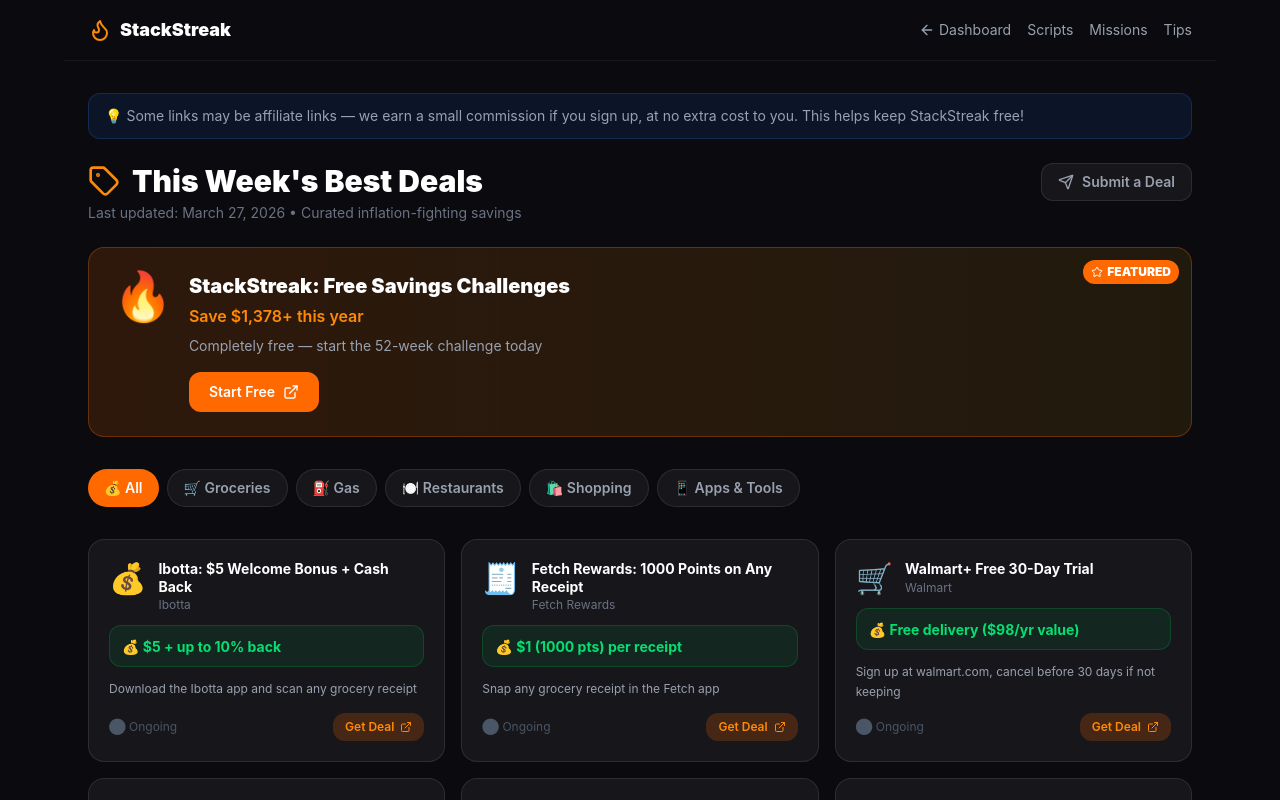
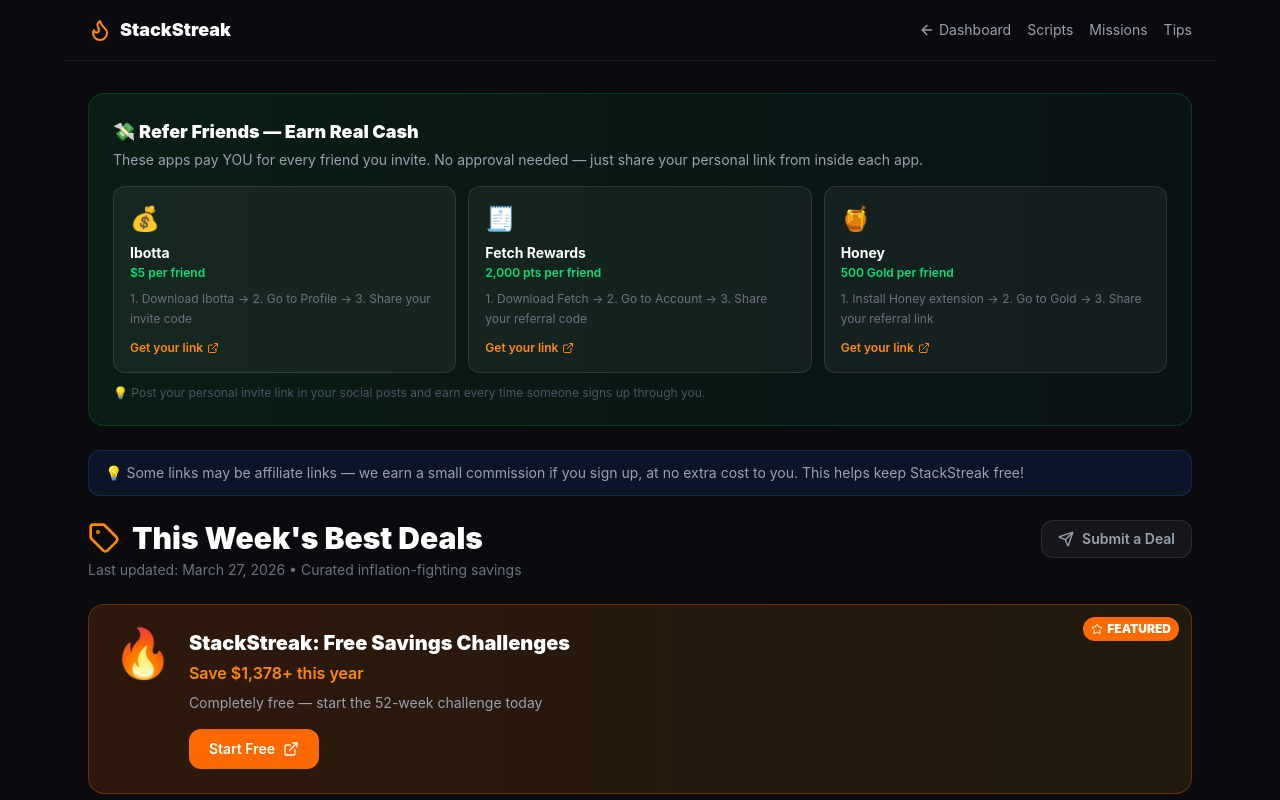
Before and after one commit to Sumesh67/stackstreak, a Next.js app: page /deals in a window 1280 px wide. Shown: the top 800 px of the page. Built offline with nearby package versions, Linux system fonts and the light colour scheme.

Commit message:
Update Deals page: Refer & Earn section, personal referral link instructions for Ibotta/Fetch/Honey

```diff
--- a/src/app/deals/page.tsx
+++ b/src/app/deals/page.tsx
@@ -26,19 +26,19 @@
     title: "Ibotta: $5 Welcome Bonus + Cash Back",
     store: "Ibotta",
     emoji: "💰",
-    savings: "$5 + up to 10% back",
-    howToGet: "Download the Ibotta app and scan any grocery receipt",
+    savings: "$5 welcome + up to 10% back",
+    howToGet: "Download Ibotta → sign up → scan your first grocery receipt. Share YOUR invite link from the app and earn $5 for every friend who joins.",
     expires: "Ongoing",
-    url: "https://ibotta.com/register?invite=stackstreak",
+    url: "https://ibotta.com",
     category: "Groceries",
   },
   {
     id: "fetch",
-    title: "Fetch Rewards: 1000 Points on Any Receipt",
+    title: "Fetch Rewards: Earn on Every Receipt",
     store: "Fetch Rewards",
     emoji: "🧾",
-    savings: "$1 (1000 pts) per receipt",
-    howToGet: "Snap any grocery receipt in the Fetch app",
+    savings: "Points on every receipt",
+    howToGet: "Download Fetch → snap any receipt → earn points. Share YOUR referral code from the app — both you and your friend get bonus points.",
     expires: "Ongoing",
     url: "https://fetch.com",
     category: "Groceries",
@@ -377,6 +377,33 @@
       </nav>
 
       <div className="max-w-6xl mx-auto px-6 py-8">
+        {/* Refer & Earn Section */}
+        <div className="bg-gradient-to-r from-green-500/10 to-emerald-500/5 border border-green-500/20 rounded-2xl p-6 mb-6">
+          <h2 className="font-black text-lg mb-1 flex items-center gap-2">
+            💸 Refer Friends — Earn Real Cash
+          </h2>
+          <p className="text-gray-400 text-sm mb-4">These apps pay YOU for every friend you invite. No approval needed — just share your personal link from inside each app.</p>
+          <div className="grid sm:grid-cols-3 gap-3">
+            {[
+              { emoji: "💰", app: "Ibotta", earn: "$5 per friend", steps: "1. Download Ibotta → 2. Go to Profile → 3. Share your invite code", url: "https://ibotta.com" },
+              { emoji: "🧾", app: "Fetch Rewards", earn: "2,000 pts per friend", steps: "1. Download Fetch → 2. Go to Account → 3. Share your referral code", url: "https://fetch.com" },
+              { emoji: "🍯", app: "Honey", earn: "500 Gold per friend", steps: "1. Install Honey extension → 2. Go to Gold → 3. Share your referral link", url: "https://joinhoney.com" },
+            ].map((item) => (
+              <div key={item.app} className="bg-white/5 border border-white/10 rounded-xl p-4">
+                <div className="text-2xl mb-2">{item.emoji}</div>
+                <div className="font-bold text-sm">{item.app}</div>
+                <div className="text-green-400 font-semibold text-xs mt-0.5 mb-2">{item.earn}</div>
+                <p className="text-gray-500 text-xs leading-relaxed mb-3">{item.steps}</p>
+                <a href={item.url} target="_blank" rel="noopener noreferrer"
+                  className="text-xs text-orange-400 hover:text-orange-300 font-semibold flex items-center gap-1">
+                  Get your link <ExternalLink className="w-3 h-3" />
+                </a>
+              </div>
+            ))}
+          </div>
+          <p className="text-gray-600 text-xs mt-3">💡 Post your personal invite link in your social posts and earn every time someone signs up through you.</p>
+        </div>
+
         {/* Affiliate Disclosure */}
         <div className="bg-blue-500/10 border border-blue-500/20 rounded-xl px-4 py-3 mb-6 text-sm text-gray-400">
           💡 Some links may be affiliate links — we earn a small commission if you sign up, at no extra cost to you. This helps keep StackStreak free!
```
